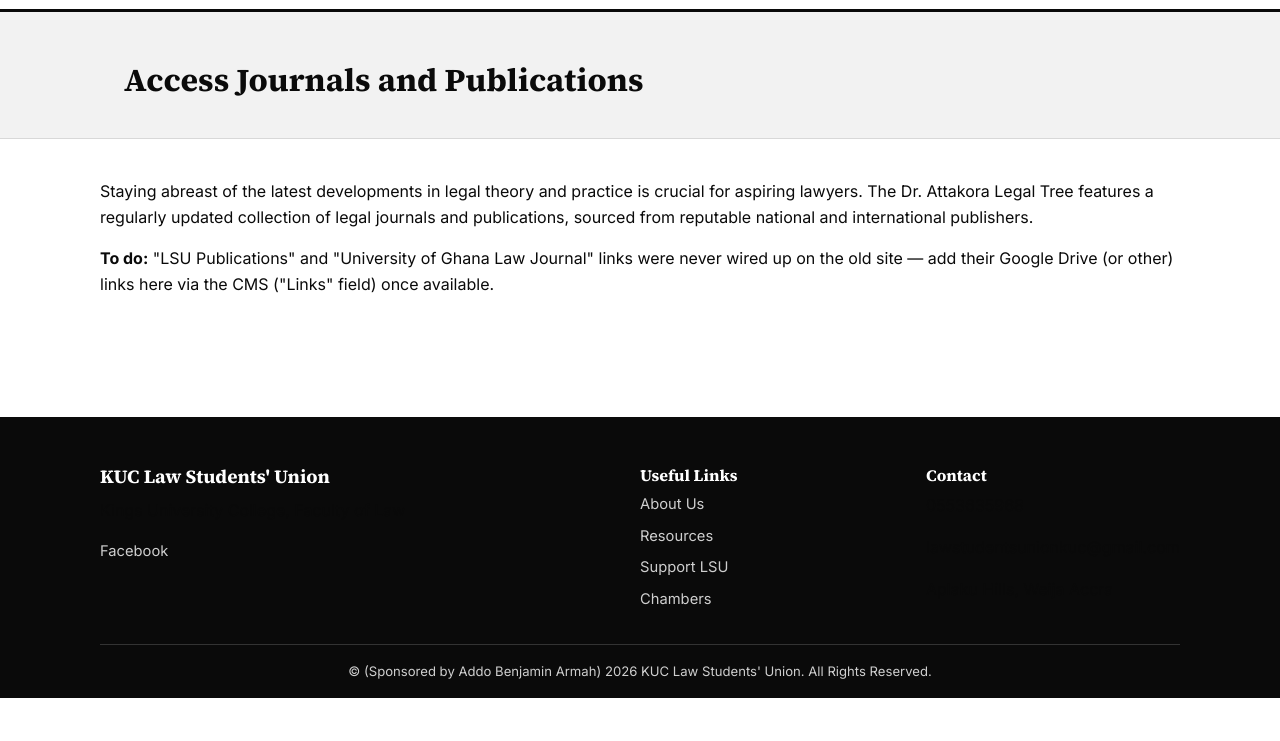
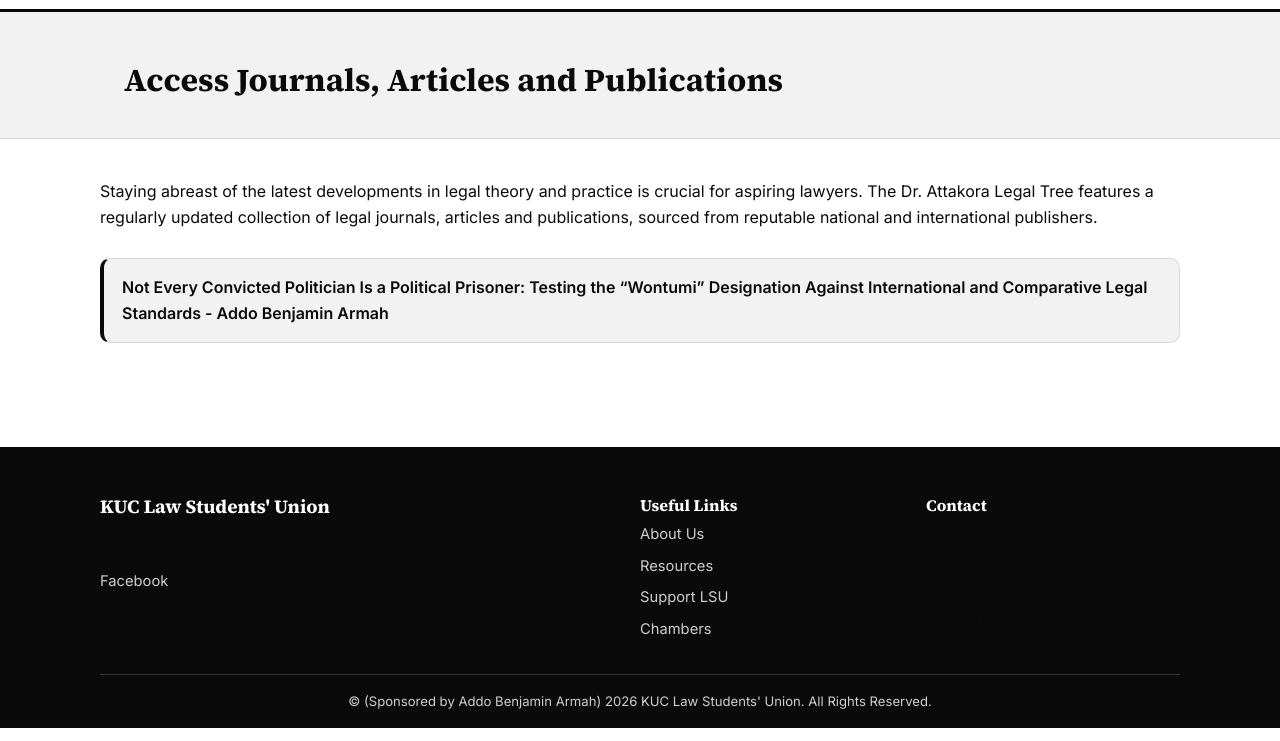
Before and after one commit to abawitty/kuclsusite, an Eleventy site: page src/content/pages/dr-attakora-legal-tree/access-journals-and-publications.md in a window 1280 px wide. Shown: the part 59-800 px from the top of the page. Built offline with nearby package versions, Linux system fonts and the light colour scheme; Eleventy itself is replaced by a stand-in of ours; files that its build step writes are made by us from their sources.

Commit message:
Update Site Pages “legal_tree_journals”

```diff
--- a/src/content/pages/dr-attakora-legal-tree/access-journals-and-publications.md
+++ b/src/content/pages/dr-attakora-legal-tree/access-journals-and-publications.md
@@ -1,8 +1,11 @@
 ---
 layout: page.njk
 permalink: /dr-attakora-legal-tree/access-journals-and-publications/
-title: Access Journals and Publications
+title: Access Journals, Articles and Publications
+links:
+  - label: "Not Every Convicted Politician Is a Political Prisoner: Testing the
+      “Wontumi” Designation Against International and Comparative Legal
+      Standards - Addo Benjamin Armah"
+    url: https://www.thelawplatform.online/post/not-every-convicted-politician-is-a-political-prisoner-testing-the-wontumi-designation-against-international-and-comparative-legal-standards
 ---
-Staying abreast of the latest developments in legal theory and practice is crucial for aspiring lawyers. The Dr. Attakora Legal Tree features a regularly updated collection of legal journals and publications, sourced from reputable national and international publishers.
-
-**To do:** "LSU Publications" and "University of Ghana Law Journal" links were never wired up on the old site — add their Google Drive (or other) links here via the CMS ("Links" field) once available.
+Staying abreast of the latest developments in legal theory and practice is crucial for aspiring lawyers. The Dr. Attakora Legal Tree features a regularly updated collection of legal journals, articles and publications, sourced from reputable national and international publishers.
```
